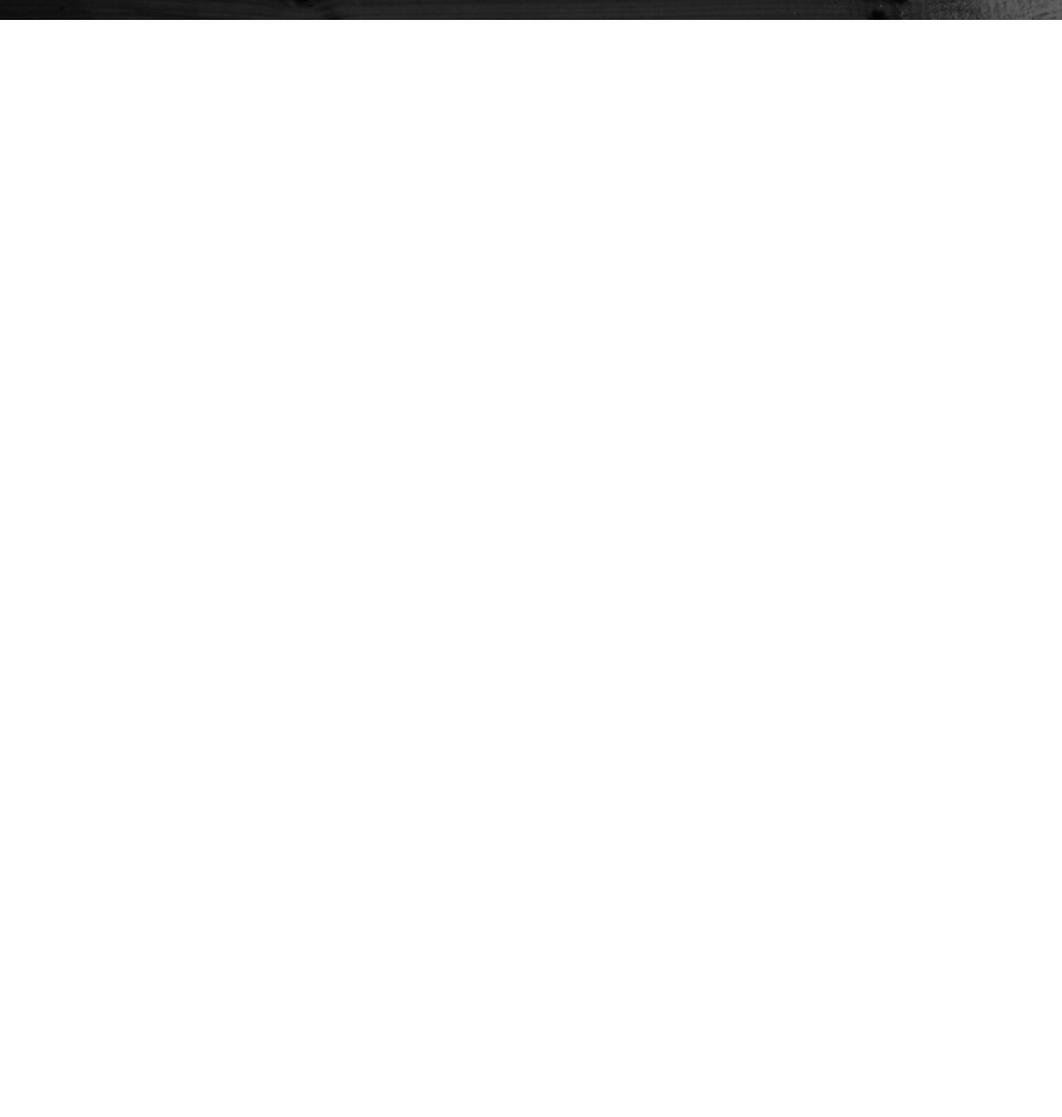
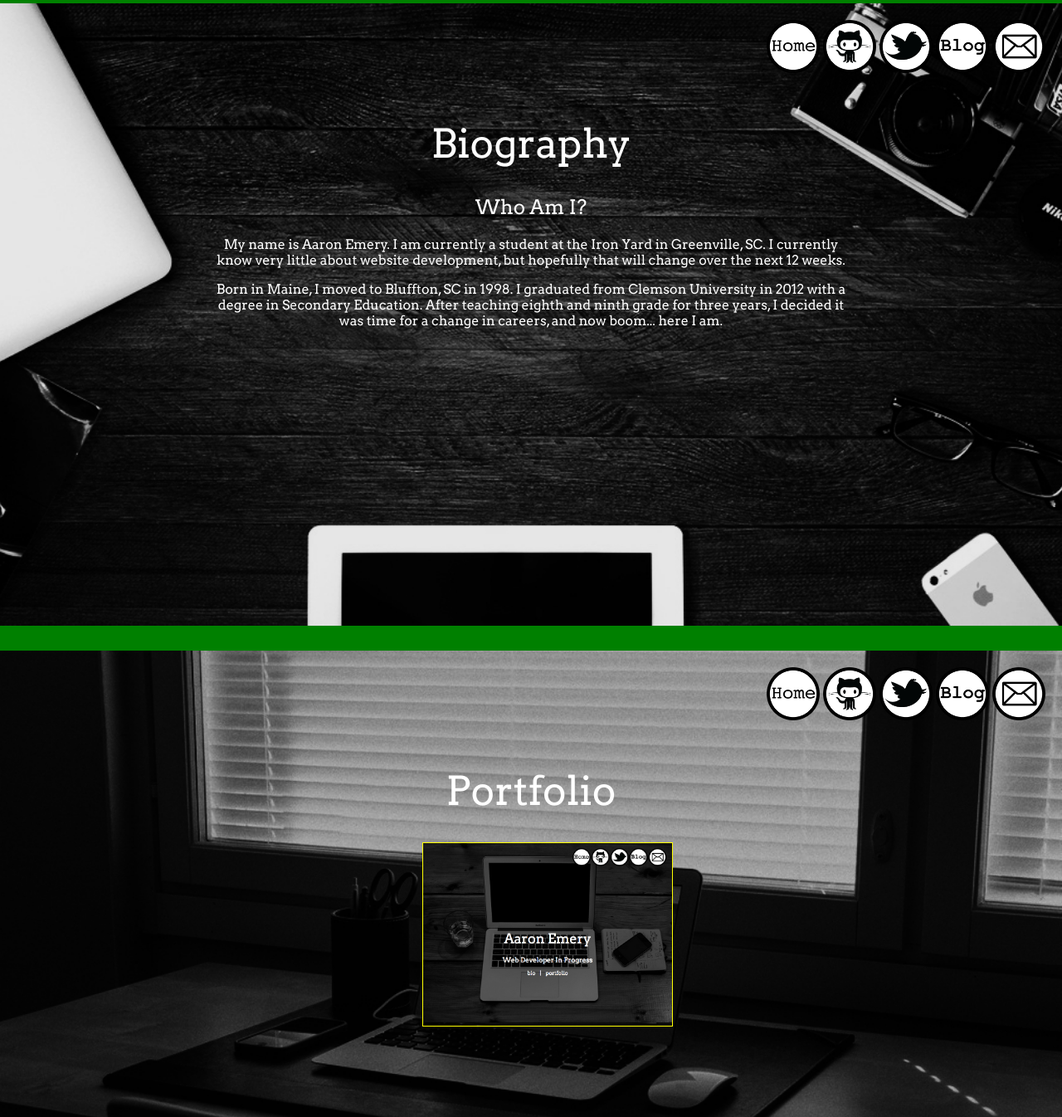
Before and after one commit to a-emery/1.1-personal-website, a plain HTML site: page index.html in a window 1280 px wide. Shown: the part 776-2122 px from the top of the page at 83% size. Before the commit the page ends 800 px from the top, so only its background shows below. Drawn offline with Linux system fonts and the light colour scheme.

Commit message:
Added bio and portfolio pages

```diff
--- a/index.html
+++ b/index.html
@@ -8,7 +8,9 @@
   <link href="http://fonts.googleapis.com/css?family=Arvo:400,700" rel="stylesheet" type="text/css">
 </head>
 <body>
+<div id="title">
   <ul class="nav-links">
+    <li class="nav-link"><a href="#"><img src="homeicon.png" class="icon"></a></li>
     <li class="nav-link"><a href="https://github.com/a-emery"><img src="githubicon.png" class="icon"></a></li>
     <li class="nav-link"><a href="https://twitter.com/aemery_14"><img src="twittericon.png" class="icon"></a></li>
     <li class="nav-link"><a href="https://medium.com/@aemery_14"><img src="blogicon.png" class="icon"></a></li>
@@ -17,6 +19,48 @@
   </ul>
   <h1 class="name">Aaron Emery</h1>
   <h2 class="subname">Web Developer In Progress</h2>
+  <h3 class="scroll-links">
+    <a href="#bio">bio</a> &nbsp;&nbsp;&nbsp;|&nbsp;&nbsp;&nbsp;
+    <a href="#portfolio">portfolio</a>
+  </h3>
+</div>
 
+<div id="bio">
+
+  <ul class="nav-links">
+    <li class="nav-link"><a href="#"><img src="homeicon.png" class="icon"></a></li>
+    <li class="nav-link"><a href="https://github.com/a-emery"><img src="githubicon.png" class="icon"></a></li>
+    <li class="nav-link"><a href="https://twitter.com/aemery_14"><img src="twittericon.png" class="icon"></a></li>
+    <li class="nav-link"><a href="https://medium.com/@aemery_14"><img src="blogicon.png" class="icon"></a></li>
+    <li class="nav-link"><a href="mailto:aemery14@gmail.com"><img src="emailicon.png" class="icon"></a></li>
+  </ul>
+
+  <h1>Biography</h1>
+  <h2>Who Am I?</h2>
+  <div class="bioinfo">
+
+    <p>My name is Aaron Emery. I am currently a student at the Iron Yard in Greenville, SC. I currently know very little about website development, but hopefully that will change over the next 12 weeks.</p>
+    <p>Born in Maine, I moved to Bluffton, SC in 1998. I graduated from Clemson University in 2012 with a degree in Secondary Education. After teaching eighth and ninth grade for three years, I decided it was time for a change in careers, and now boom... here I am.</p>
+
+  </div>
+</div>
+
+<div id="portfolio">
+
+  <ul class="nav-links">
+    <li class="nav-link"><a href="#"><img src="homeicon.png" class="icon"></a></li>
+    <li class="nav-link"><a href="https://github.com/a-emery"><img src="githubicon.png" class="icon"></a></li>
+    <li class="nav-link"><a href="https://twitter.com/aemery_14"><img src="twittericon.png" class="icon"></a></li>
+    <li class="nav-link"><a href="https://medium.com/@aemery_14"><img src="blogicon.png" class="icon"></a></li>
+    <li class="nav-link"><a href="mailto:aemery14@gmail.com"><img src="emailicon.png" class="icon"></a></li>
+  </ul>
+
+  <h1>Portfolio</h1>
+
+  <ul class="portfolioitems">
+    <li class="screenshots"><a href="http://myawesomewebsite.com"><img src="personalwebsite.png"></a></li>
+  </ul>
+
+</div>
 </body>
 </html>
--- a/main.css
+++ b/main.css
@@ -1,38 +1,79 @@
-html {
+#title {
   background: url(comp-background.jpg) no-repeat center center fixed;
   -webkit-background-size: cover;
   -moz-background-size: cover;
   -o-background-size: cover;
   background-size: cover;
-}
-
-body {
-  color: white;
+  min-height: 750px;
+  border-bottom: 30px solid green;
+  margin: 0;
+  padding: 0;
 }
 
 
 h1,
-h2 {
+h2,
+h3 {
   text-align: center;
+  font-family: 'Arvo', serif;
+  font-weight: 400;
+}
+
+#bio {
+  background: url(biobg.jpg) no-repeat center center fixed;
+  background-size: cover;
+  margin: 0;
+  min-height: 750px;
+  border-bottom: 30px solid green;
+}
+
+#bio h1 {
+  font-size: 3em;
+}
+
+#portfolio {
+  background: url(portfoliobg.jpg) no-repeat center center fixed;
+  background-size: cover;
+  margin: 0;
+  min-height: 750px;
+  border-bottom: 30px solid green;
+}
+
+#portfolio h1 {
+  font-size: 3em;
+}
+
+.bioinfo {
+  text-align: center;
+  font-family: 'Arvo', serif;
+  font-weight: 400;
+  margin: 0 250px;
+}
+body {
+  color: white;
+  margin: 0;
+}
+
+.screenshots {
+  border: thin solid yellow;
+  max-width: 300px;
+  list-style-type: none;
+  margin: auto;
+}
+
+.screenshots img {
+  max-width: 300px;
 }
 
 .name {
   padding-top: 175px;
-  font-family: 'Arvo', serif;
-  font-weight: 400;
   font-size: 3em;
 }
 
-.subname {
-  font-family: 'Arvo', serif;
-  font-weight: 400;
-}
-
 .nav-links {
-  max-width: 800px;
   margin: 0 auto;
   text-align: right;
-  padding: 0;
+  padding: 20px;
 }
 
 .nav-link {
@@ -52,3 +93,8 @@ h2 {
 .icon {
   max-width: 4em;
 }
+
+.scroll-links a {
+  text-decoration: none;
+  color: white;
+}
```
Also changed, not shown: biobg.jpg (added), homeicon.png (added), personalwebsite.png (added), portfoliobg.jpg (added).
